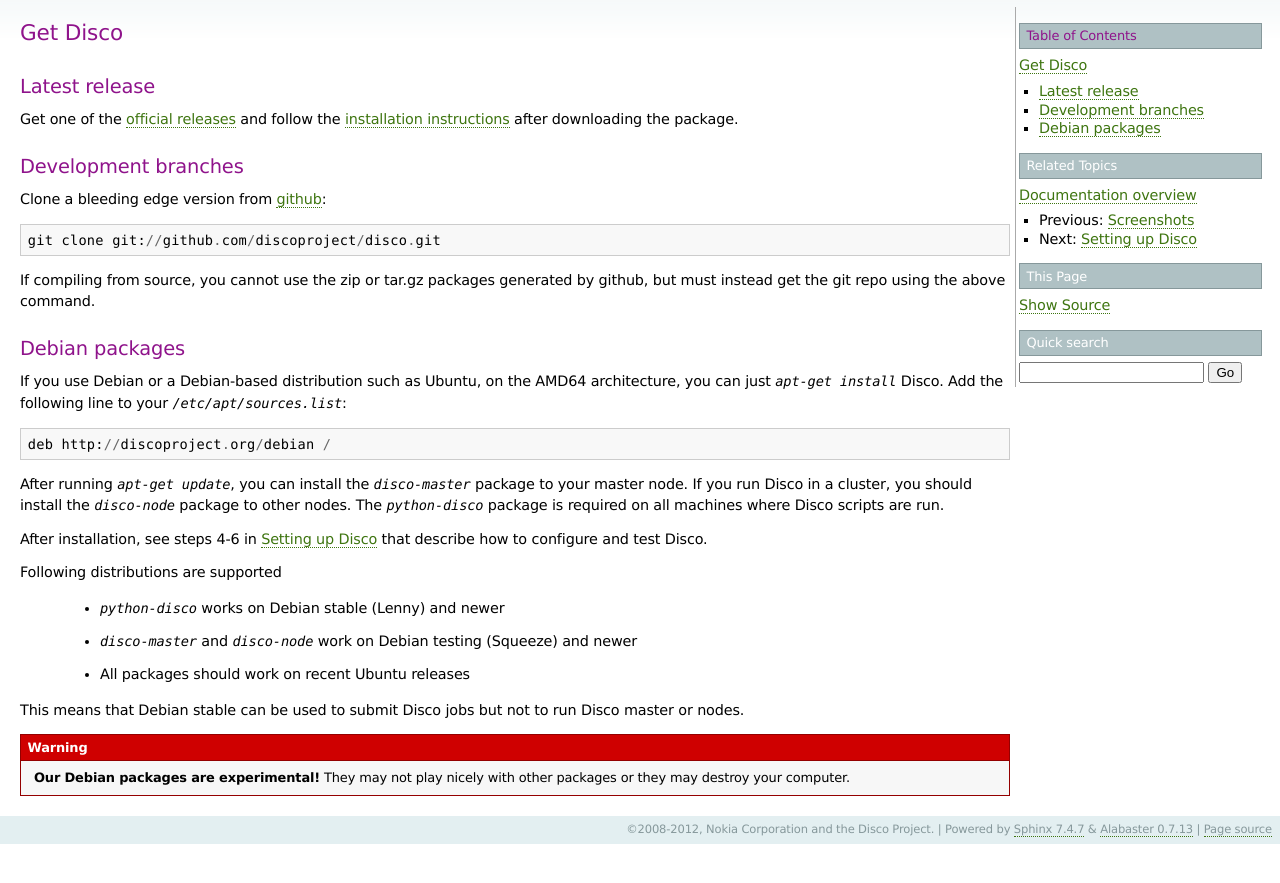
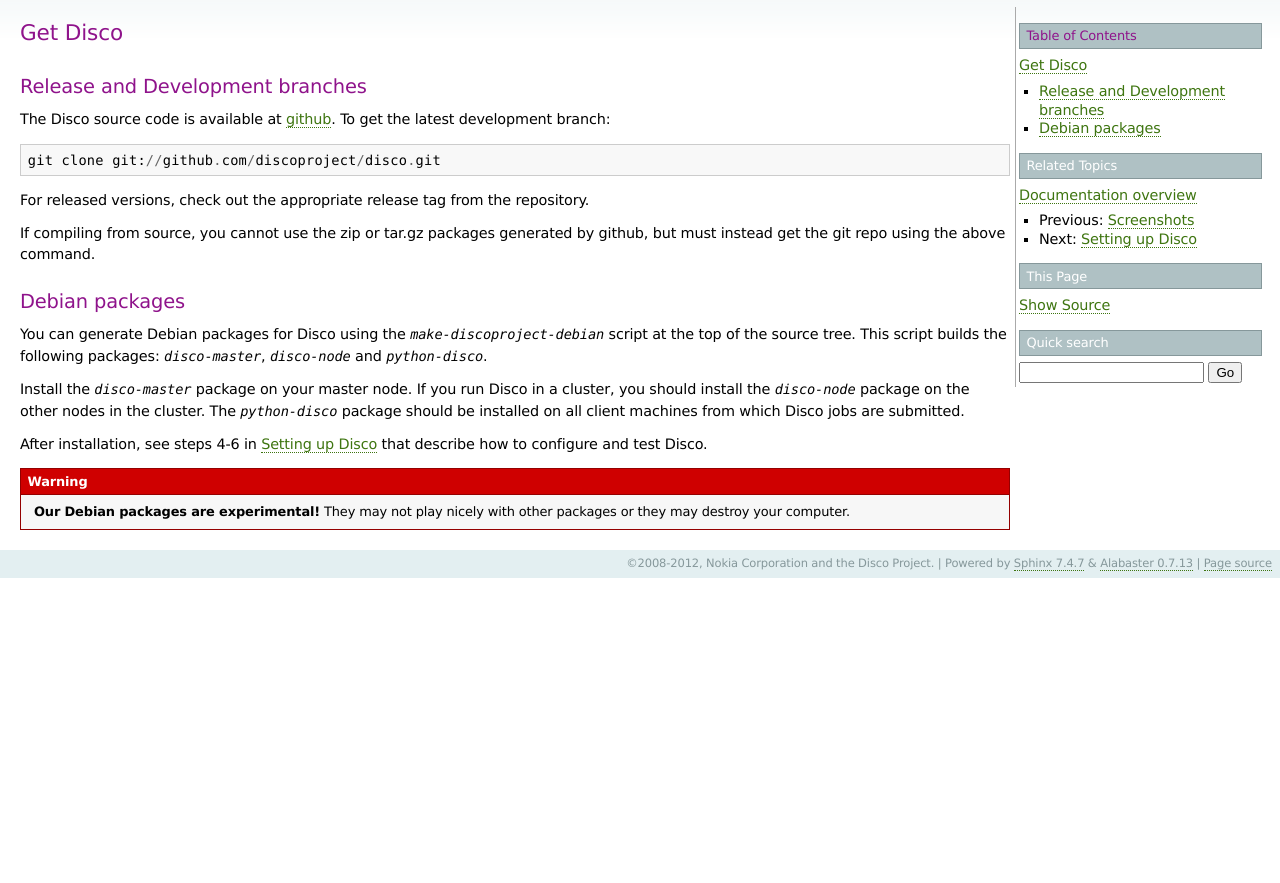
Before and after one commit to discoproject/disco, a Sphinx documentation site: the page built from doc/start/download.rst, in a window 1280 px wide. Shown: the top 883 px of the page. Built offline with Sphinx 7.4.7, drawn with Linux system fonts in a browser that asks for light colours.

Commit message:
Update download docs for changes in debian pkg availability.

```diff
--- a/doc/start/download.rst
+++ b/doc/start/download.rst
@@ -1,18 +1,16 @@
 Get Disco
 =========
 
-Latest release
---------------
+Release and Development branches
+--------------------------------
 
-
-Get one of the `official releases`_ and follow the :doc:`installation instructions <install>` after downloading the package.
-
-Development branches
---------------------
-
-Clone a bleeding edge version from `github`_::
+The Disco source code is available at `github`_.  To get the latest
+development branch::
 
         git clone git://github.com/discoproject/disco.git
+
+For released versions, check out the appropriate release tag from the
+repository.
 
 If compiling from source, you cannot use the zip or tar.gz packages
 generated by github, but must instead get the git repo using the above
@@ -21,29 +19,20 @@
 Debian packages
 ---------------
 
-If you use Debian or a Debian-based distribution such as Ubuntu,
-on the AMD64 architecture, you can just `apt-get install` Disco.
-Add the following line to your `/etc/apt/sources.list`::
+You can generate Debian packages for Disco using the
+`make-discoproject-debian` script at the top of the source tree.  This
+script builds the following packages: `disco-master`, `disco-node` and
+`python-disco`.
 
-        deb http://discoproject.org/debian /
+Install the `disco-master` package on your master node.  If you run
+Disco in a cluster, you should install the `disco-node` package on the
+other nodes in the cluster.  The `python-disco` package should be
+installed on all client machines from which Disco jobs are submitted.
 
-After running `apt-get update`, you can install the `disco-master` package to your master node.
-If you run Disco in a cluster, you should install the `disco-node` package to other nodes.
-The `python-disco` package is required on all machines where Disco scripts are run.
-
-After installation, see steps 4-6 in :ref:`Setting up Disco <configauth>` that describe how to configure and test Disco.
-
-Following distributions are supported
-
- - `python-disco` works on Debian stable (Lenny) and newer
- - `disco-master` and `disco-node` work on Debian testing (Squeeze) and newer
- - All packages should work on recent Ubuntu releases
-
-This means that Debian stable can be used to submit Disco jobs but not to run
-Disco master or nodes.
+After installation, see steps 4-6 in :ref:`Setting up Disco
+<configauth>` that describe how to configure and test Disco.
 
 .. warning:: **Our Debian packages are experimental!**
         They may not play nicely with other packages or they may destroy your computer.
 
-.. _official releases: http://github.com/discoproject/disco/downloads
 .. _github: http://github.com/discoproject/disco
```
